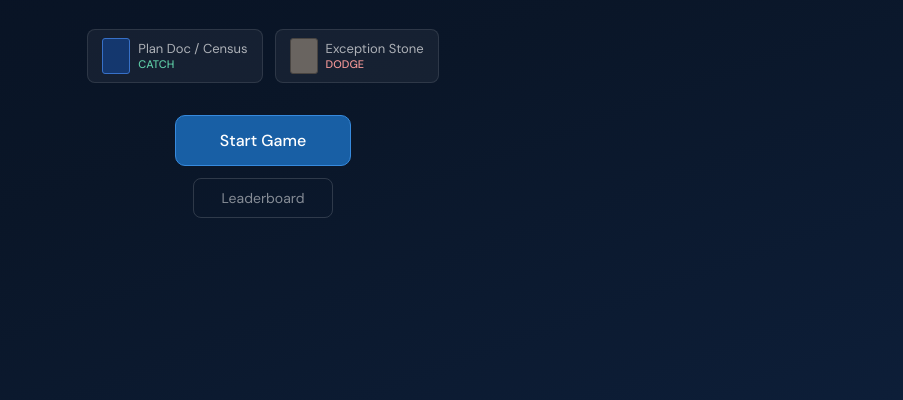
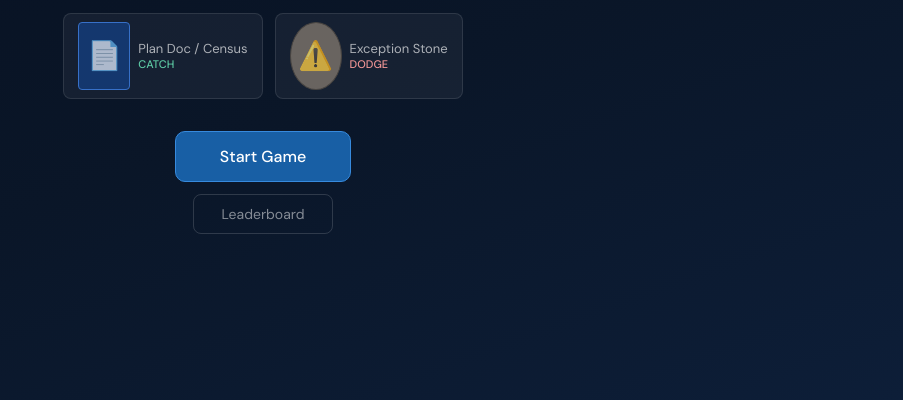
Before and after one commit to DhirajMohanPathori/tieout-game, a plain HTML site: page index.html in a window 1280 px wide. Shown: the part 400-800 px from the top of the page, without its empty margins (377-1280 px from the left). Drawn offline with nearby package versions, Linux system fonts and the light colour scheme.

Commit message:
Update index.html

```diff
--- a/index.html
+++ b/index.html
@@ -243,11 +243,11 @@
   <p class="subtitle">EBP audit season is here. Catch clean data, dodge the exceptions. 30 seconds on the clock.</p>
   <div class="legend">
     <div class="legend-item">
-      <div class="legend-dot" style="background:#14376e;border:1px solid #3770c8;"></div>
+      <div class="legend-dot" style="background:#14376e;border:1px solid #3770c8;width:52px;height:68px;border-radius:4px;display:flex;align-items:center;justify-content:center;font-size:28px;">📄</div>
       <div><div>Plan Doc / Census</div><div class="legend-catch">CATCH</div></div>
     </div>
     <div class="legend-item">
-      <div class="legend-dot" style="background:#696460;border:1px solid #484441;"></div>
+      <div class="legend-dot" style="background:#696460;border:1px solid #484441;width:52px;height:68px;border-radius:50%;display:flex;align-items:center;justify-content:center;font-size:28px;">⚠️</div>
       <div><div>Exception Stone</div><div class="legend-dodge">DODGE</div></div>
     </div>
   </div>
```
